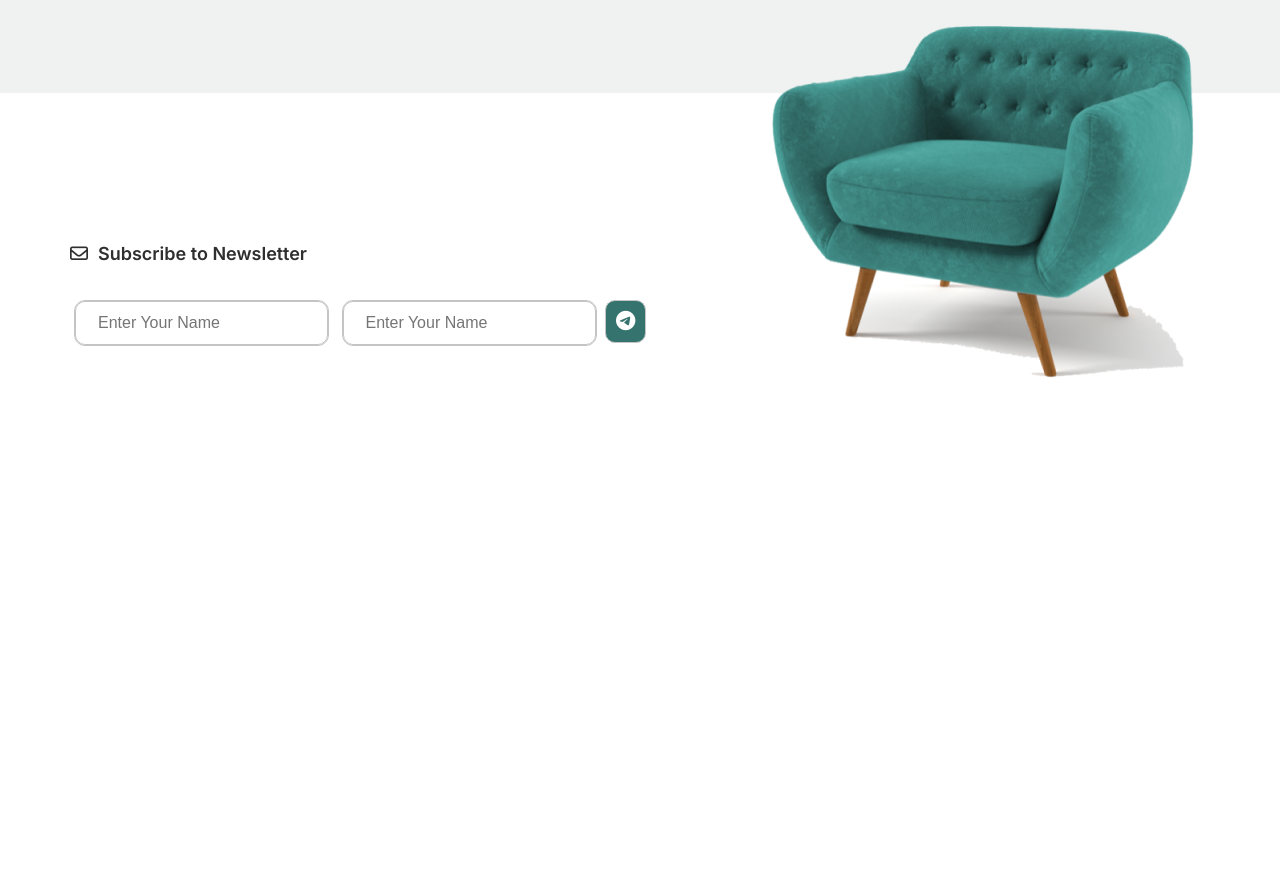
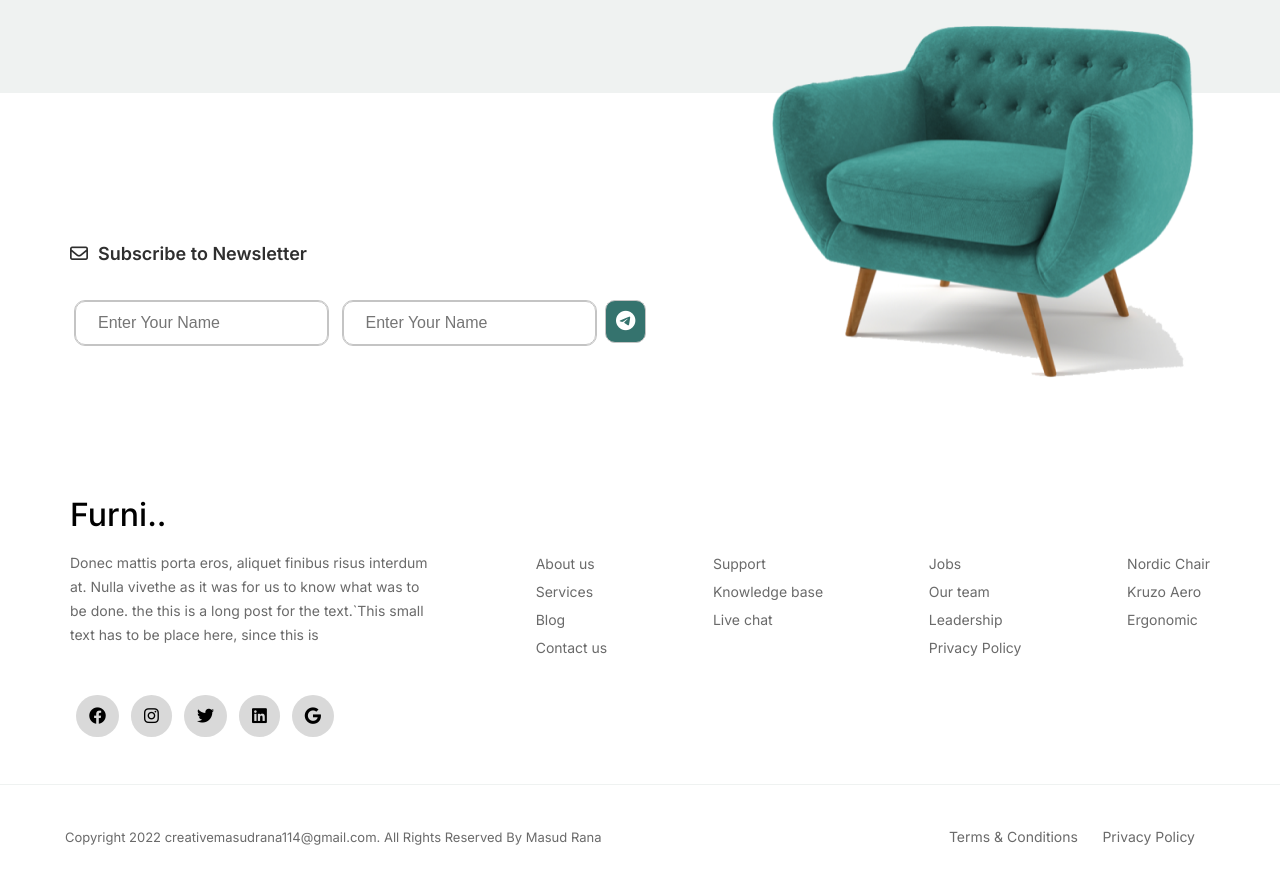
Before and after one commit to pro-mannan/Figma-to-HTML, a plain HTML site: page index.html in a window 1280 px wide. Shown: the part 4121-5010 px from the top of the page. Before the commit the page ends 4616 px from the top, so only its background shows below. Drawn offline with Linux system fonts and the light colour scheme.

Commit message:
Complete FIGMA To HTML Home Page Template Now

```diff
--- a/index.html
+++ b/index.html
@@ -289,6 +289,62 @@
                 </div>
             </div>
         </div>
+        <div class="footer_mid">
+            <div class="container widgets">
+              <div class="widget_single">
+                <h2>Furni..</h2>
+                <p>Donec mattis porta eros, aliquet finibus risus interdum at. Nulla vivethe as it was for us to know what was to be done. the this is a long  post for the text.`This small text has to be place here, since this is </p>
+                <div class="f_social_icon">
+                    <ul>
+                        <li><a href="#!"><i class="fa-brands fa-facebook"></i></a></li>
+                        <li><a href="#!"><i class="fa-brands fa-instagram"></i></a></li>
+                        <li><a href="#!"><i class="fa-brands fa-twitter"></i></a></li>
+                        <li><a href="#!"><i class="fa-brands fa-linkedin"></i></a></li>
+                        <li><a href="#!"><i class="fa-brands fa-google"></i></a></li>
+                    </ul>
+                </div>
+              </div>
+              <div class="widget_single">
+                <ul class="f_link">
+                    <li><a href="#">About us</a></li>
+                    <li><a href="#">Services</a></li>
+                    <li><a href="#">Blog</a></li>
+                    <li><a href="#">Contact us</a></li>
+                </ul>
+              </div>
+              <div class="widget_single">
+                <ul class="f_link">
+                    <li><a href="#">Support</a></li>
+                    <li><a href="#">Knowledge base</a></li>
+                    <li><a href="#">Live chat</a></li>
+                </ul>
+              </div>
+              <div class="widget_single">
+                <ul class="f_link">
+                    <li><a href="#">Jobs</a></li>
+                    <li><a href="#">Our team</a></li>
+                    <li><a href="#">Leadership</a></li>
+                    <li><a href="#">Privacy Policy</a></li>
+                </ul>
+              </div>
+              <div class="widget_single">
+                <ul class="f_link">
+                    <li><a href="#">Nordic Chair</a></li>
+                    <li><a href="#">Kruzo Aero</a></li>
+                    <li><a href="#">Ergonomic</a></li>
+                </ul>
+              </div>
+            </div>
+        </div>
+        <div class="container m-footer">
+            <div class="footer_m_left">
+                <p>Copyright 2022 creativemasudrana114@gmail.com. All Rights Reserved By Masud Rana</p>
+            </div>
+            <div class="footer_m_right">
+                <a href="#!">Terms & Conditions</a>
+                <a href="#!">Privacy Policy</a>
+            </div>
+        </div>
     </footer>
     <!-- footer Section End Now -->
 
--- a/style.css
+++ b/style.css
@@ -847,9 +847,6 @@ ul.testi_nav li:hover{
    font-size:20px;
    color:#fff;
 }
-.footer_right{
-
-}
 .footer_right img{
    max-width:458px;
    width:100%;
@@ -878,3 +875,104 @@ ul.testi_nav li:hover{
       transform: translateY(40px);
    }
 }
+
+/* footer mid widgets style */
+.widgets{
+   display:flex;
+   justify-content: space-between;
+   gap: 10px;
+}
+
+.widget_single h2{
+   width: 95px;
+   height: 39px;
+   font-weight: 500;
+   font-size: 32px;
+   line-height: 39px;
+   color: #000000;
+   margin-bottom:17px;
+}
+
+.widget_single p{
+   width: 360px;
+   height: 97px;
+   font-weight: 400;
+   font-size: 14px;
+   line-height: 24px;
+   color: #6A6A6A;
+}
+.f_social_icon{
+   margin:58px 0;
+}
+.f_social_icon ul{
+   display:flex;
+}
+.f_social_icon ul li a{
+   margin: 0 6px;
+   padding: 11px 13px;
+   background-color: #D9D9D9;
+   border-radius:50px;
+}
+.f_social_icon ul li a i{
+   font-size:17px;
+   color:#000;
+   transition: .4s;
+}
+.f_social_icon ul li a:hover i{
+   color:rgb(69, 68, 68);
+}
+.widget_single ul.f_link{
+   margin-top:55px;
+}
+.widget_single ul.f_link li a{
+   font-size: 14px;
+   line-height: 28px;
+   color: #6A6A6A;
+}
+.footer_mid{
+   border-bottom: 1px solid #EFF2F1;
+}
+@media screen and (max-width:991px) {
+   .subscribet button{
+      margin-top:20px;
+   }
+}
+@media screen and (max-width:768px) {
+   .footer_mid{
+      margin-top: 20px;
+   }
+   .widgets{
+     flex-direction: column;
+   }
+   .widget_single{
+      padding-left:30px;
+      margin-bottom:10px;
+   }
+   .f_social_icon ul{
+      justify-content: start;
+   }
+   .widget_single ul.f_link {
+      margin-top: 20px;
+    }
+}
+
+/* main footer  */
+.m-footer{
+   display:flex;
+   align-items: center;
+   justify-content: space-between;
+   padding: 40px 10px;
+}
+.footer_m_left p{
+   font-weight: 400;
+   font-size: 13px;
+   line-height: 24px;
+   color: #6A6A6A;
+}
+.footer_m_right a{
+   font-weight: 400;
+   font-size: 14px;
+   line-height: 24px;
+   color: #6A6A6A;
+   margin-right: 20px;
+}
```
Also changed, not shown: images/logo/b-logo.png (added).
